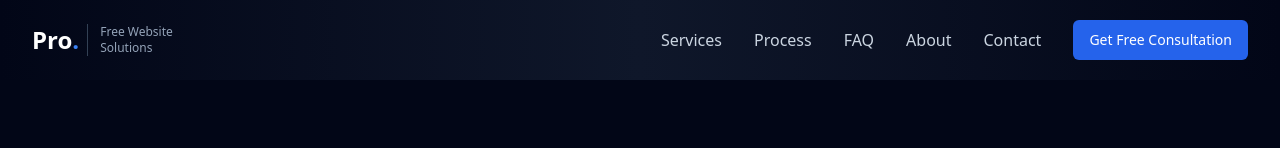
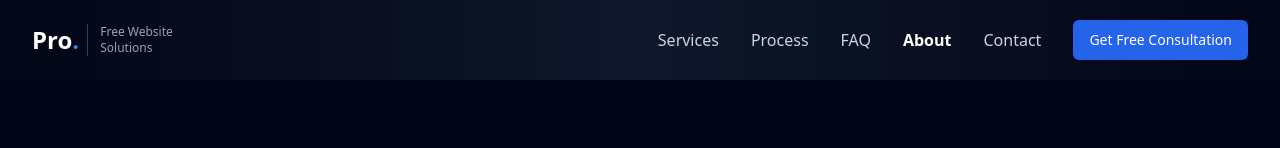
Before and after one commit to hamzam2mhs/PRO-Web-Solutions, a React (Vite) app: page /about in a window 1280 px wide. Shown: the top 148 px of the page. Built offline with nearby package versions, Linux system fonts and the light colour scheme.

Commit message:
Fixed view on mobile.

```diff
--- a/src/Layout.jsx
+++ b/src/Layout.jsx
@@ -10,36 +10,56 @@ export default function Layout({ children }) {
     const location = useLocation()
     const navigate = useNavigate()
 
+    const isHome = location.pathname === '/'
+
+    /* -----------------------------
+       Scroll state for navbar style
+    ------------------------------*/
     useEffect(() => {
         const handleScroll = () => setIsScrolled(window.scrollY > 20)
         window.addEventListener('scroll', handleScroll)
         return () => window.removeEventListener('scroll', handleScroll)
     }, [])
 
+    /* -----------------------------
+       Consultation CTA logic
+    ------------------------------*/
     const handleConsultationClick = () => {
-        if (location.pathname === '/') {
+        setIsMobileMenuOpen(false)
+
+        if (isHome) {
             document
                 .getElementById('contact-form')
                 ?.scrollIntoView({ behavior: 'smooth' })
         } else {
             navigate('/#contact-form')
         }
-        setIsMobileMenuOpen(false)
     }
 
-    const NavItem = ({ label, to }) => (
+    /* -----------------------------
+       Nav Item (route-based only)
+    ------------------------------*/
+    const NavItem = ({ label, to }) => {
+        const isActive = location.pathname === to
+
+        return (
             <Link
                 to={to}
-            className="text-slate-300 hover:text-white transition-colors"
                 onClick={() => setIsMobileMenuOpen(false)}
+                className={`block py-2 transition-colors ${
+                    isActive
+                        ? 'text-white font-semibold'
+                        : 'text-slate-300 hover:text-white'
+                }`}
             >
                 {label}
             </Link>
         )
+    }
 
     return (
         <div className="min-h-screen bg-slate-950">
-            {/* NAVBAR */}
+            {/* ================= NAVBAR ================= */}
             <nav
                 className={`fixed top-0 left-0 right-0 z-[9999]
         bg-gradient-to-r from-slate-950 via-slate-900 to-slate-950
@@ -78,20 +98,21 @@ export default function Layout({ children }) {
                             </Button>
                         </div>
 
-                        {/* MOBILE MENU BUTTON */}
+                        {/* MOBILE TOGGLE */}
                         <button
                             onClick={() => setIsMobileMenuOpen(!isMobileMenuOpen)}
                             className="md:hidden text-white p-2"
+                            aria-label="Toggle menu"
                         >
                             {isMobileMenuOpen ? <X /> : <Menu />}
                         </button>
                     </div>
                 </div>
 
-                {/* MOBILE MENU */}
+                {/* ================= MOBILE MENU ================= */}
                 {isMobileMenuOpen && (
                     <div className="md:hidden bg-slate-900 border-t border-slate-800">
-                        <div className="px-4 py-6 space-y-4">
+                        <div className="px-4 py-6 space-y-3">
                             <NavItem label="Services" to="/services" />
                             <NavItem label="Process" to="/process" />
                             <NavItem label="FAQ" to="/faq" />
@@ -100,7 +121,7 @@ export default function Layout({ children }) {
 
                             <Button
                                 onClick={handleConsultationClick}
-                                className="w-full bg-blue-600 hover:bg-blue-700"
+                                className="w-full bg-blue-600 hover:bg-blue-700 mt-4"
                             >
                                 Get Free Consultation
                             </Button>
@@ -109,7 +130,7 @@ export default function Layout({ children }) {
                 )}
             </nav>
 
-            {/* PAGE CONTENT */}
+            {/* ================= PAGE CONTENT ================= */}
             <main style={{ paddingTop: '80px' }}>{children}</main>
         </div>
     )
```
Also changed, not shown: 1 other file (tests, documents, lock files or other folders). Lines whose indentation alone changed are shown as unchanged.
